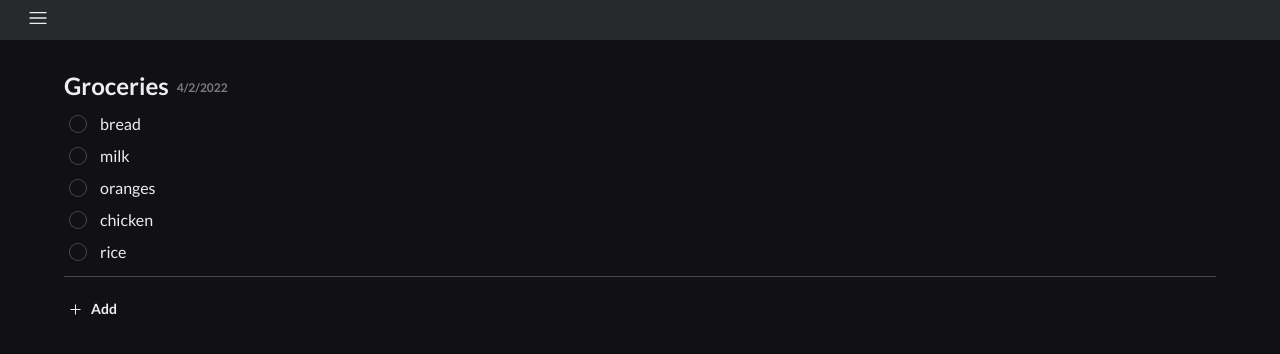
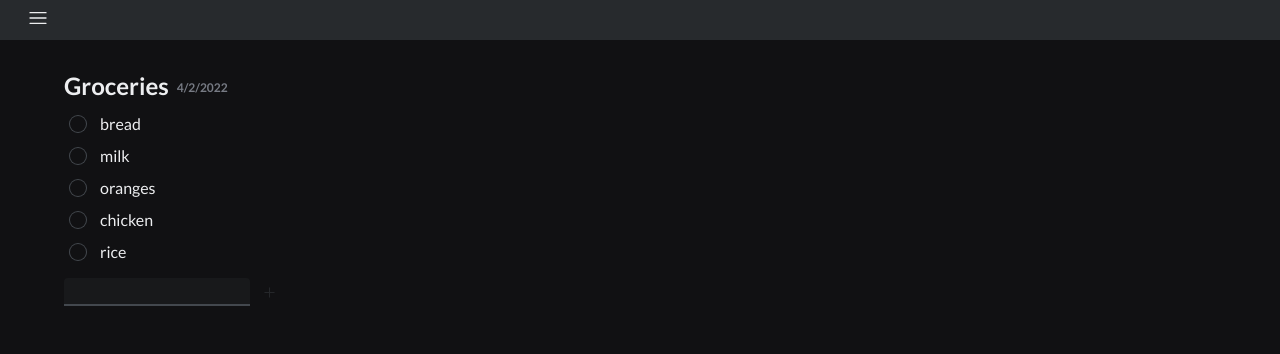
Before and after one commit to rileyKacmarynski/groceries, a React (Vite) app: page / in a window 1280 px wide. Shown: the top 354 px of the page. Built offline with nearby package versions, Linux system fonts and the light colour scheme.

Commit message:
style: restyle form

```diff
--- a/src/components/GroceryList/AddButton.tsx
+++ b/src/components/GroceryList/AddButton.tsx
@@ -11,13 +11,12 @@ const AddButton = (props: ButtonHTMLAttributes<HTMLButtonElement>) => (
 		css={{
 			display: 'flex',
 			px: '$1',
-			marginTop: '$space$3',
 		}}
 		type='button'
-		data-testid={ITEM_ADD_BUTTON_TEST_ID}
+		// data-testid={ITEM_SUBMIT_BUTTON_TEST_ID}
 		{...props}
 	>
-		<SvgIcon css={{ marginRight: '$2' }}>
+		<SvgIcon>
 			<svg
 				width='15'
 				height='15'
@@ -33,7 +32,6 @@ const AddButton = (props: ButtonHTMLAttributes<HTMLButtonElement>) => (
 				/>
 			</svg>
 		</SvgIcon>
-		Add
 	</Button>
 )
 
--- a/src/components/GroceryList/DraggableList.tsx
+++ b/src/components/GroceryList/DraggableList.tsx
@@ -39,8 +39,8 @@ const DraggableList: React.FC<DraggableListProps> = ({
 	}
 
 	return (
-		<DragDropContext onDragEnd={onDragEnd}>
-			<Droppable droppableId='droppable'>
+		<DragDropContext onDragEnd={onDragEndWrapper}>
+			<Droppable droppableId='fuckthis'>
 				{(provided, snapshot) => (
 					<div ref={provided.innerRef} {...provided.droppableProps}>
 						{/* {children(provided, snapshot)} */}
--- a/src/components/GroceryList/GroceryForm.tsx
+++ b/src/components/GroceryList/GroceryForm.tsx
@@ -1,7 +1,6 @@
-import Button from 'components/ui/baseLibrary/Button'
 import Input from 'components/ui/baseLibrary/forms/Input'
 import styled from 'components/ui/theme'
-import { AnimatePresence, motion } from 'framer-motion'
+import { AnimatePresence } from 'framer-motion'
 import type { FormEvent } from 'react'
 import { useState } from 'react'
 import AddButton from './AddButton'
@@ -13,89 +12,65 @@ export interface GroceryFormProps {
 	addItem: (text: string) => Promise<void>
 }
 
-const FormContainer = styled('div', {
-	borderTop: '1px solid $colors$slate7',
-	position: 'relative',
-	height: '94px',
+const Form = styled('form', {
+	// maxWidth: '240px',
+	display: 'flex',
+	alignItems: 'center',
 })
 
-const Form = styled('form', {
-	marginTop: '$space$3',
-	maxWidth: '240px',
-})
+const TextInput = styled(Input, {
+	maxWidth: '200px',
+	backgroundColor: '$slate2',
+	boxShadow: 'none',
+	// set this to only be border top
+	borderRadius: '0',
+	borderTopLeftRadius: '$radii$2',
+	borderTopRightRadius: '$radii$2',
+	borderBottom: '2px solid $colors$slate7',
+	transition: 'all 0.1s ease-in-out',
 
-const ButtonGroup = styled('div', {
-	display: 'flex',
-	alignItems: 'center',
-	justifyContent: 'space-between',
-	marginTop: '$space$3',
+	'&:focus, &:active': {
+		$$currentColor: '$colors$primary6',
+
+		backgroundColor: '$slate4',
+		outline: 'none',
+		boxShadow: 'none',
+		borderBottom: '2px solid $$currentColor',
+	},
 })
 
 function GroceryForm({ addItem }: GroceryFormProps): JSX.Element {
-	const [formOpen, setFormOpen] = useState(false)
 	const [item, setItem] = useState<string>('')
 
 	const onSubmitForm = async (e: FormEvent<HTMLFormElement>): Promise<void> => {
 		e.preventDefault()
 		if (item.length) {
 			await addItem(item)
-			setFormOpen(false)
 			setItem('')
 		}
 	}
 
-	const onAddClick = () => {
-		setFormOpen(true)
-	}
-
-	const onCloseClick = () => {
-		setFormOpen(false)
-		setItem('')
-	}
-
 	return (
-		<FormContainer aria-label='Grocery form'>
+		<section aria-label='Grocery form'>
 			<AnimatePresence>
-				{formOpen ? (
-					<motion.div
-						key='form'
-						initial={{ opacity: 0, y: '-10px' }}
-						animate={{ opacity: 1, y: '0px' }}
-						exit={{ opacity: 0, y: '-10px' }}
-						transition={{ duration: 0.1, ease: 'easeInOut' }}
-						style={{ position: 'absolute', width: '100%' }}
-					>
-						<Form onSubmit={e => void onSubmitForm(e)}>
-							<Input
+				<Form onSubmit={onSubmitForm}>
+					<TextInput
 						type='text'
-								css={{ width: '100%' }}
+						css={{ marginLeft: 'x$6', marginRight: '$2' }}
 						name='item-text'
 						id='item-text'
 						data-testid={ITEM_TEXT_INPUT_TEST_ID}
 						value={item}
 						onChange={e => setItem(e.target.value)}
 					/>
-							<ButtonGroup>
-								<Button
+					<AddButton
+						data-testid={ITEM_SUBMIT_BUTTON_TEST_ID}
 						type='submit'
 						disabled={!item.length}
-									aria-disabled={!item.length}
-									outlined
-									data-testid={ITEM_SUBMIT_BUTTON_TEST_ID}
-								>
-									Add Item
-								</Button>
-								<Button outlined variant='red' onClick={onCloseClick}>
-									Close
-								</Button>
-							</ButtonGroup>
+					/>
 				</Form>
-					</motion.div>
-				) : (
-					<AddButton onClick={onAddClick} />
-				)}
 			</AnimatePresence>
-		</FormContainer>
+		</section>
 	)
 }
 
--- a/src/components/GroceryList/GroceryList.tsx
+++ b/src/components/GroceryList/GroceryList.tsx
@@ -1,6 +1,3 @@
-/* eslint-disable @typescript-eslint/no-unsafe-argument */
-/* eslint-disable @typescript-eslint/no-unsafe-assignment */
-/* eslint-disable @typescript-eslint/no-unsafe-member-access */
 import { H2, H3 } from 'components/ui/baseLibrary/typography/Headings'
 import styled from 'components/ui/theme'
 import { AnimatePresence } from 'framer-motion'
--- a/src/components/ui/Layout/Layout.tsx
+++ b/src/components/ui/Layout/Layout.tsx
@@ -18,7 +18,7 @@ const StyledLayout = styled('div', {
 	color: '$slate12',
 })
 
-const Layout: React.FC = ({ children }) => (
+const Layout: React.FC<{ children: React.ReactNode }> = ({ children }) => (
 	<StyledLayout className={darkTheme}>
 		<Header />
 		<Content>
--- a/src/components/ui/baseLibrary/Button/Button.tsx
+++ b/src/components/ui/baseLibrary/Button/Button.tsx
@@ -27,8 +27,9 @@ const Button = styled('button', {
 		outline: 'solid 2px $colors$primary6',
 	},
 
-	'&[aria-disabled="true"]': {
+	'&[aria-disabled="true"], &:disabled': {
 		opacity: '0.4',
+		color: '$colors$slate7',
 		'&:hover': {
 			backgroundColor: 'transparent',
 			cursor: 'not-allowed',
--- a/src/components/ui/baseLibrary/Icon/SvgIcon.tsx
+++ b/src/components/ui/baseLibrary/Icon/SvgIcon.tsx
@@ -5,6 +5,7 @@ interface SvgIconProps {
 	size?: 'large' | 'medium' | 'small'
 	fill?: string
 	css?: Stitches.CSS
+	children: React.ReactNode
 }
 
 const StyledSvg = styled('svg', {})
--- a/src/pages/Home.tsx
+++ b/src/pages/Home.tsx
@@ -20,6 +20,7 @@ export default function Home() {
 	}, [])
 
 	const addItem = async (text: string) => {
+		// eslint-disable-next-line @typescript-eslint/no-confusing-void-expression
 		const item = await createGroceryItem(text)
 		setItems([...items, item])
 	}
```
Also changed, not shown: .eslintrc.json, 1 other file (tests, documents, lock files or other folders). Lines whose indentation alone changed are shown as unchanged.
